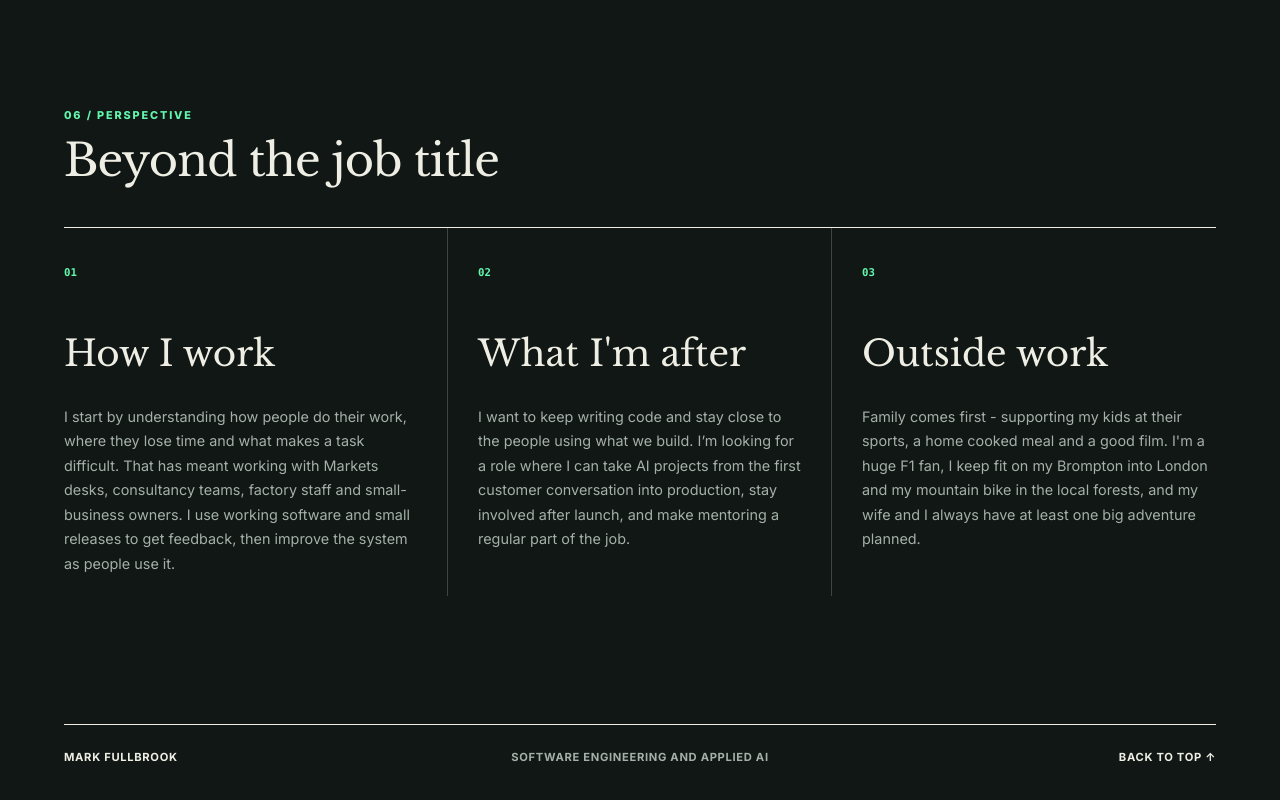
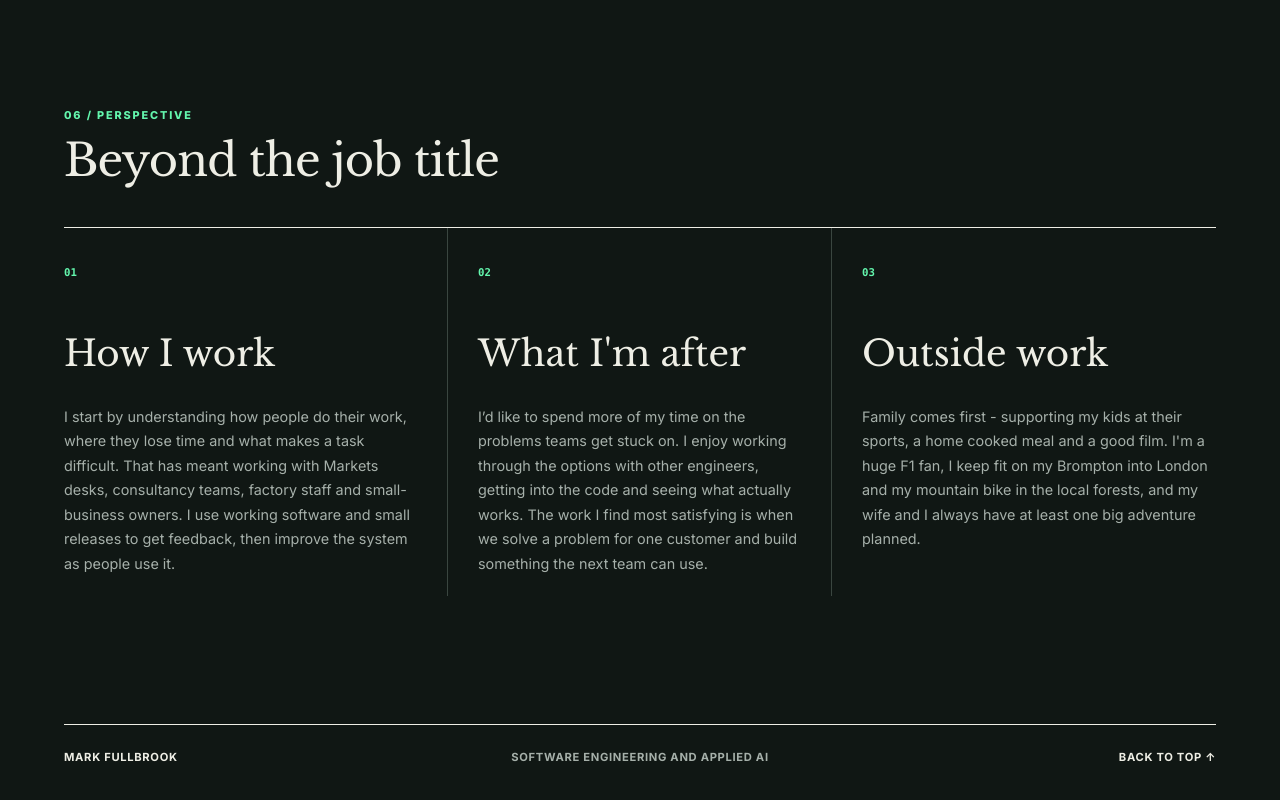
Before and after one commit to mfullbrook/resume, a Next.js app: page / in a window 1280 px wide. Shown: the part 9508-10308 px from the top of the page. Built offline with nearby package versions, Linux system fonts and the light colour scheme.

Commit message:
Make the closing section more personal

```diff
--- a/data.ts
+++ b/data.ts
@@ -295,7 +295,7 @@ export const aboutMe: AboutMe[] = [
   {
     headline: "What I'm after",
     content:
-      'I want to keep writing code and stay close to the people using what we build. I’m looking for a role where I can take AI projects from the first customer conversation into production, stay involved after launch, and make mentoring a regular part of the job.',
+      'I’d like to spend more of my time on the problems teams get stuck on. I enjoy working through the options with other engineers, getting into the code and seeing what actually works. The work I find most satisfying is when we solve a problem for one customer and build something the next team can use.',
   },
   {
     headline: 'Outside work',
```
